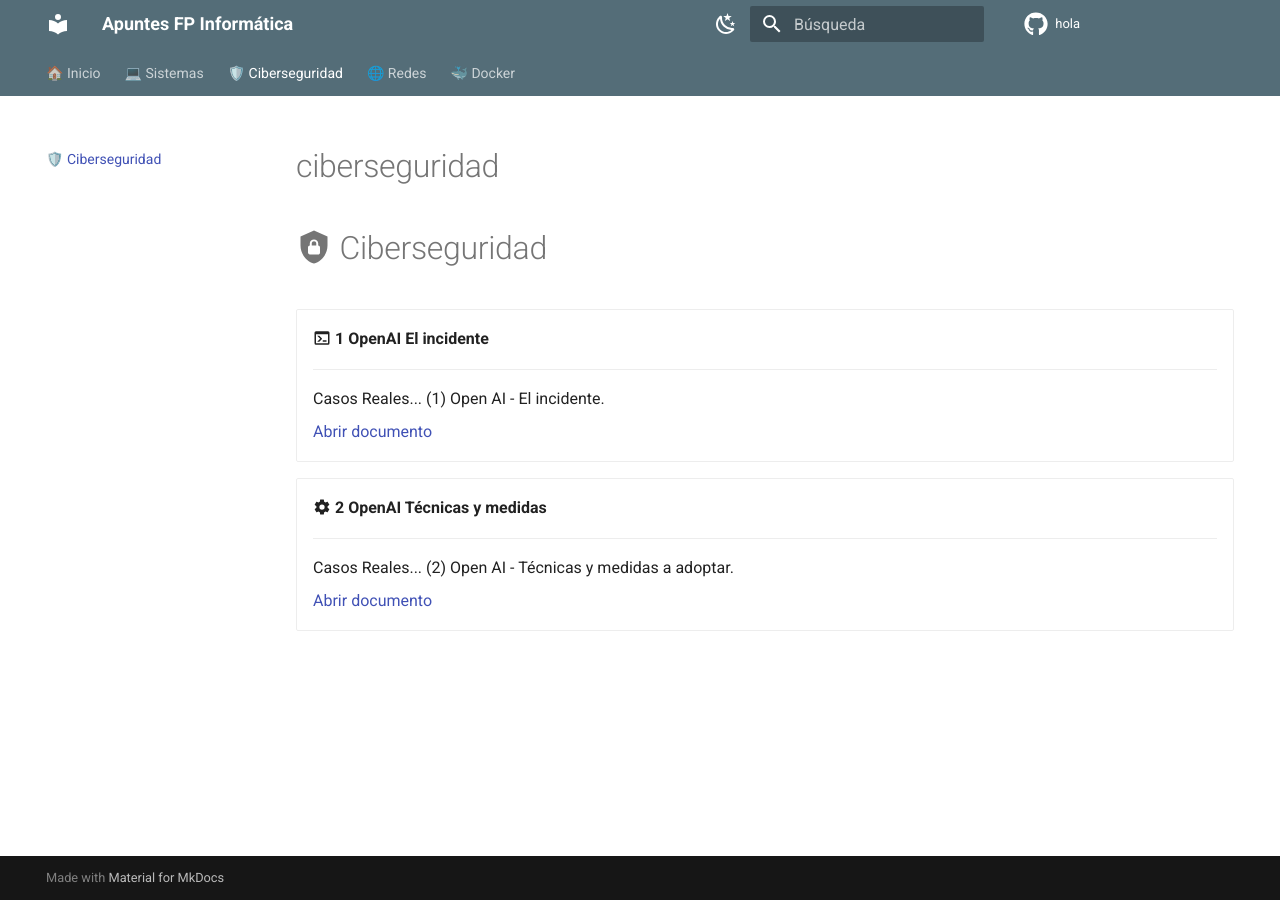
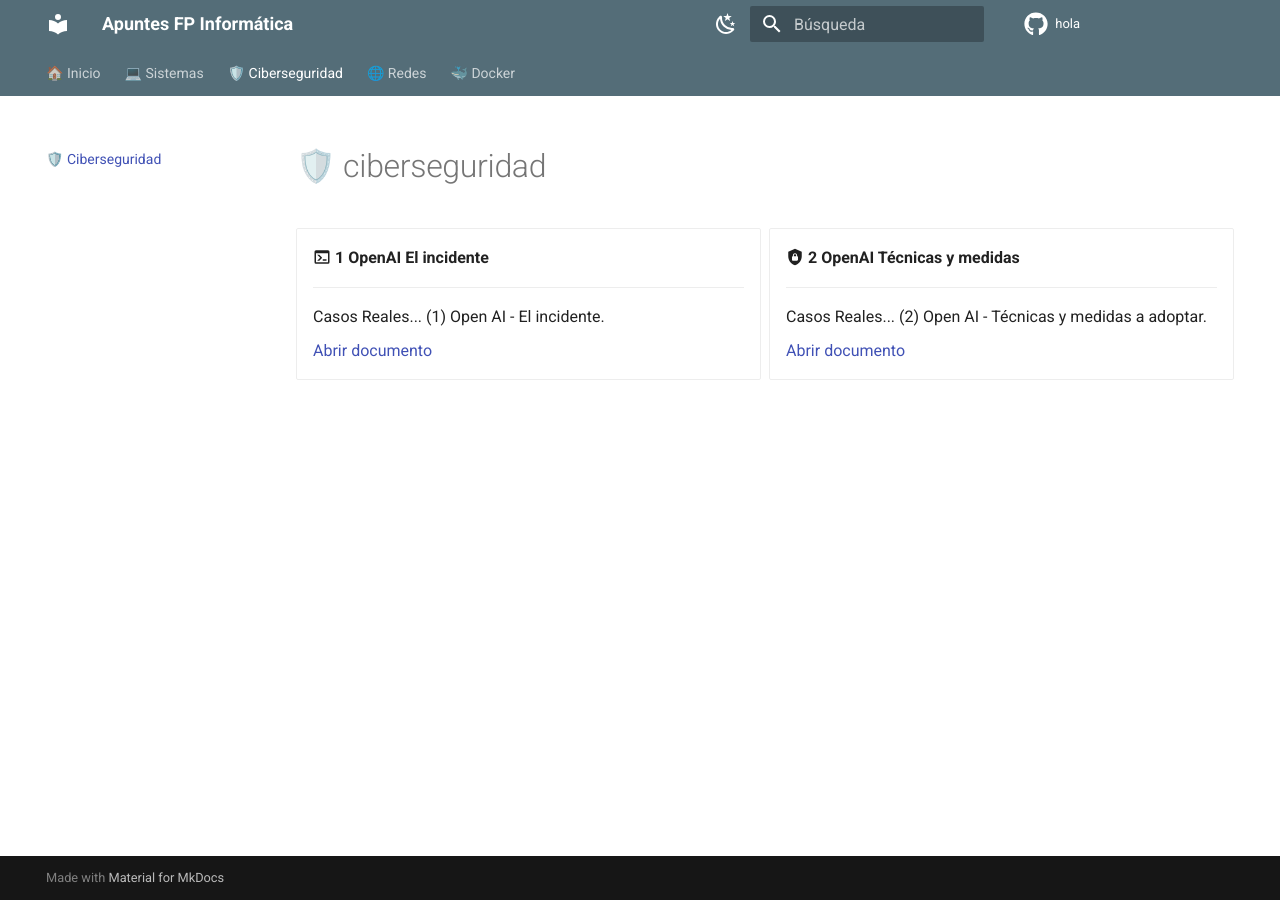
Before and after one commit to fcuadradoa01/hola, an MkDocs documentation site: the page built from docs/ciberseguridad/index.md, in a window 1280 px wide. Built offline with MkDocs 1.6.1 and Material for MkDocs 9.7.7, drawn with Linux system fonts in a browser that asks for light colours; comment, search, counter and statistics services are not loaded.

Commit message:
mejoramos ciber index
Updated the title to include an emoji and removed redundant headings.

```diff
--- a/docs/ciberseguridad/index.md
+++ b/docs/ciberseguridad/index.md
@@ -1,6 +1,4 @@
-# ciberseguridad
-
-# :material-shield-lock: Ciberseguridad
+# 🛡️ ciberseguridad
 
 <div class="grid cards" markdown>
 
@@ -12,11 +10,7 @@
 
     [Abrir documento](OpenAI-1-el-incidente.md)
 
-</div>
-
-<div class="grid cards" markdown>
-
--   :material-cog: **2 OpenAI Técnicas y medidas**
+-   :material-shield-lock: **2 OpenAI Técnicas y medidas**
 
     ---
 
```
